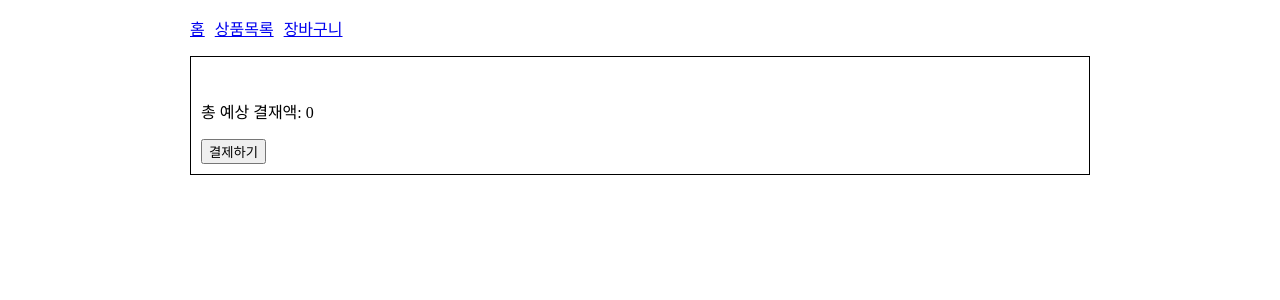
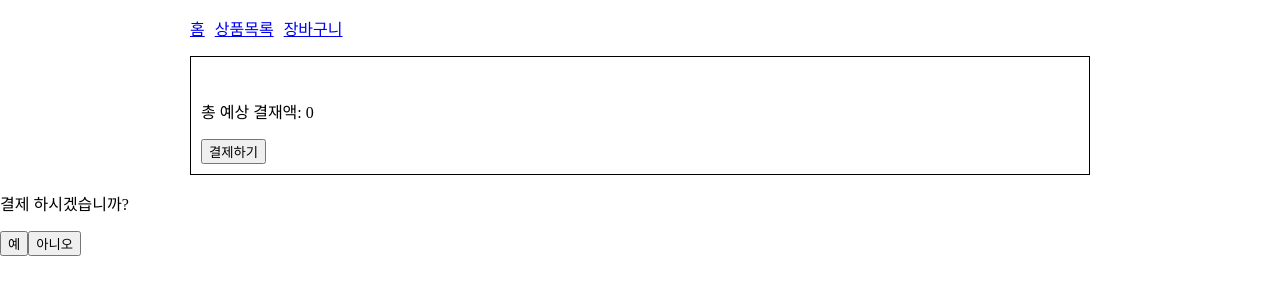
Before and after one commit to crewd/shopping-mall, a React (Vite) app: page /payment in a window 1280 px wide. Both pictures are taken after a click on the button "결제하기". Shown: the top 300 px of the page. Built offline with nearby package versions, Linux system fonts and the light colour scheme.

Commit message:
결제확인 모달 추가

```diff
--- a/index.html
+++ b/index.html
@@ -8,6 +8,7 @@
   </head>
   <body>
     <div id="root"></div>
+    <div id="modal"></div>
     <script type="module" src="/src/main.tsx"></script>
   </body>
 </html>
--- a/src/components/cart/index.tsx
+++ b/src/components/cart/index.tsx
@@ -4,12 +4,21 @@ import { CartType } from "../../graphql/cart";
 import { checkedCartState } from "../../recoils/cart";
 import CartItem from "./item";
 import WillPay from "../willPay";
+import { useNavigate } from "react-router-dom";
 
 const CartList = ({ items }: { items: CartType[] }) => {
   const [formData, setFormData] = useState<FormData>();
   const [checkedCartData, setCheckedCartData] = useRecoilState(checkedCartState);
+  const navigate = useNavigate();
   const formRef = useRef<HTMLFormElement>(null);
   const checkboxRefs = items.map(() => createRef<HTMLInputElement>());
+
+  const handleSubmit = () => {
+    if (checkedCartData.length) {
+      return navigate('/payment');
+    }
+    return alert('결제할 대상이 없습니다');
+  };
 
   // 개별 아이템 선택시
   const setAllCheckedFormItems = () => {
@@ -83,7 +92,7 @@ const CartList = ({ items }: { items: CartType[] }) => {
           ))}
         </ul>
       </form>
-      <WillPay />
+      <WillPay submitTitle="결제창으로" handleSubmit={handleSubmit} />
     </div>
   )
 }
--- a/src/components/payment/index.tsx
+++ b/src/components/payment/index.tsx
@@ -1,12 +1,34 @@
-import { useRecoilState } from "recoil";
+import { useState } from "react";
+import { useNavigate } from "react-router-dom";
+import { useSetRecoilState } from "recoil";
 import { checkedCartState } from "../../recoils/cart";
 import WillPay from "../willPay";
+import PaymentModal from "../willPay/paymentModal";
 
 const Payment = () => {
-  const [checkedCartData, setCheckedCartData] = useRecoilState(checkedCartState);
+  const setCheckedCartData = useSetRecoilState(checkedCartState);
+  const [modalShow, toggleModal] = useState(false);
+  const navigate = useNavigate();
+
+  const showModal = () => {
+    toggleModal(true);
+  };
+
+  const proceed = () => {
+    // 결제 진행
+    setCheckedCartData([]);
+    navigate('/products', { replace: true })
+  }
+
+  const cancel = () => {
+    toggleModal(false);
+  }
 
   return (
-    <WillPay />
+    <div>
+      <WillPay submitTitle="결제하기" handleSubmit={showModal} />
+      <PaymentModal show={modalShow} proceed={proceed} cancel={cancel} />
+    </div>
   )
 }
 
--- a/src/components/willPay/index.tsx
+++ b/src/components/willPay/index.tsx
@@ -1,22 +1,20 @@
+import { SyntheticEvent } from "react";
 import { Link, useNavigate } from "react-router-dom";
 import { useRecoilValue } from "recoil"
 import { checkedCartState } from "../../recoils/cart"
 import ItemData from "../cart/itemData";
 
-const WillPay = () => {
-  const navigate = useNavigate();
+const WillPay = ({
+  submitTitle, handleSubmit
+}: {
+  submitTitle: string,
+  handleSubmit: (e: SyntheticEvent) => void
+}) => {
   const checkedItems = useRecoilValue(checkedCartState);
   const totalPrice = checkedItems.reduce((res, { price, amount }) => {
     res += price * amount;
     return res
   }, 0);
-
-  const handleSubmit = () => {
-    if (checkedItems.length) {
-      return navigate('/payment');
-    }
-    return alert('결제할 대상이 없습니다');
-  };
 
   return (
     <div className="cart-willpay">
@@ -30,7 +28,7 @@ const WillPay = () => {
         ))}
       </ul>
       <p>총 예상 결재액: {totalPrice}</p>
-      <button onClick={handleSubmit} >결제하기</button>
+      <button onClick={handleSubmit} >{submitTitle}</button>
     </div>
   )
 }
--- /dev/null
+++ b/src/components/willPay/paymentModal.tsx
@@ -0,0 +1,28 @@
+import { ReactChild, ReactNode } from "react"
+import { createPortal } from "react-dom"
+
+const ModalPortal = ({ children }: { children: ReactChild }) => {
+  return createPortal(children, document.getElementById('modal')!)
+}
+
+const PaymentModal = ({
+  show, proceed, cancel
+}: {
+  show: boolean,
+  proceed: () => void,
+  cancel: () => void
+}) => {
+  return show ? (
+    <ModalPortal>
+      <div>
+        <p>결제 하시겠습니까?</p>
+        <div>
+          <button onClick={proceed}>예</button>
+          <button onClick={cancel}>아니오</button>
+        </div>
+      </div>
+    </ModalPortal>
+  ) : null
+}
+
+export default PaymentModal
```
Also changed, not shown: src/graphql/payment.ts (added).
